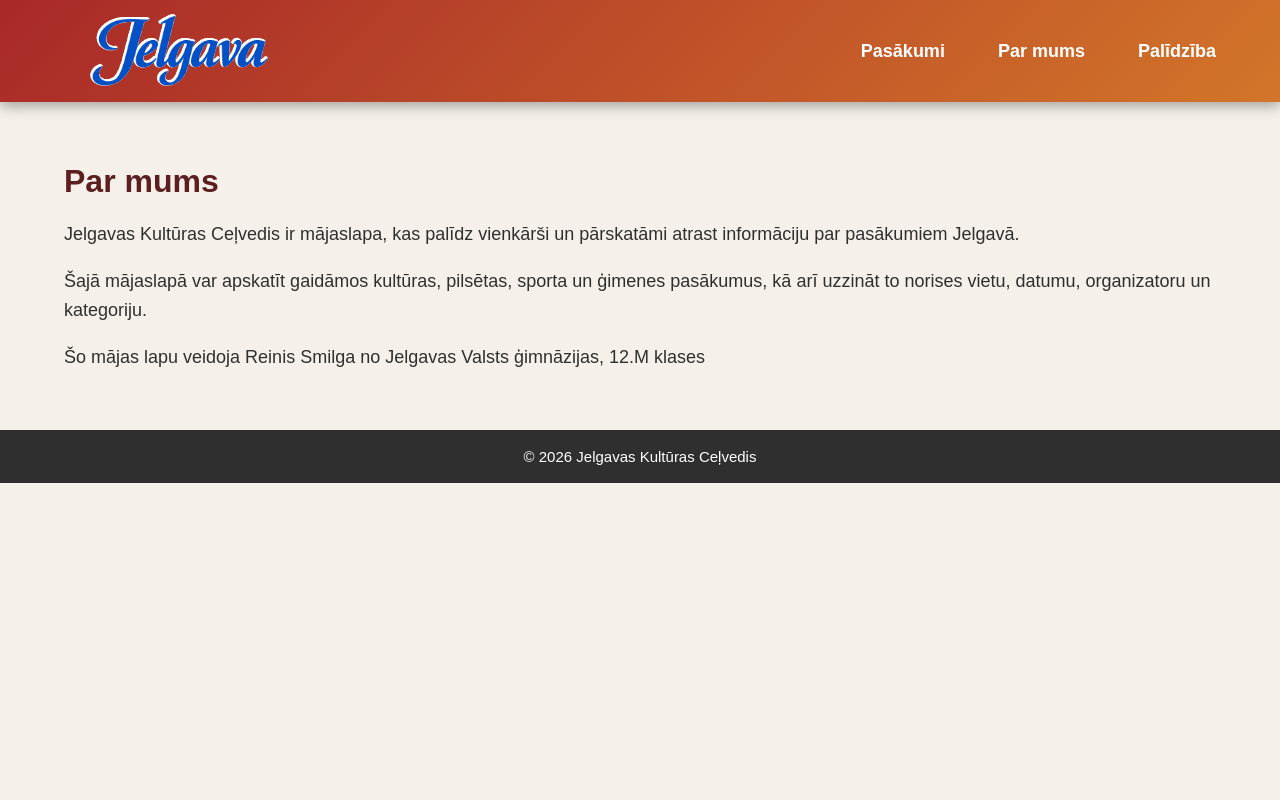
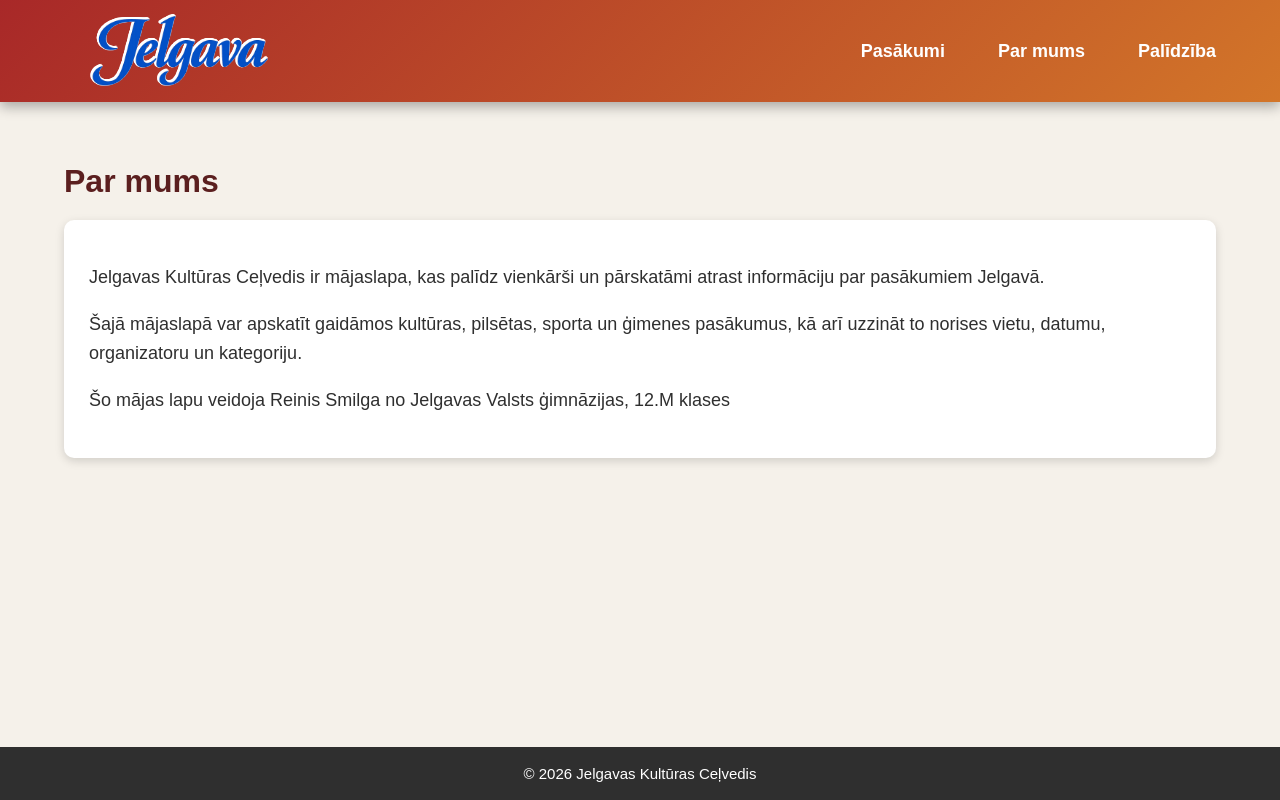
Before and after one commit to ReinisSmilga/Programesanas-projekts, a Flask app: page /par-mums in a window 1280 px wide. Run offline with Flask 3, Linux system fonts and the light colour scheme.

Commit message:
pielaboju dažas kļūdas saistībā ar css

```diff
--- a/static/style.css
+++ b/static/style.css
@@ -10,7 +10,7 @@ body {
     padding: 0;
     display: flex;
     flex-direction: column;
-    min-height: 100%;
+    min-height: 100vh;
 }
 
 header {
@@ -73,6 +73,7 @@ footer {
     color: white;
     text-align: center;
     padding: 18px;
+
 }
 
 footer p {
@@ -106,10 +107,6 @@ footer p {
     text-decoration: none;
     border-radius: 6px;
     margin-top: 10px;
-}
-
-.event_button:hover {
-    background-color: #7d1c1c;
 }
 
 .event_detail {
@@ -216,6 +213,13 @@ footer p {
     border-radius: 10px;
 }
 
+.about_text{
+    background-color: white;
+    padding: 25px;
+    border-radius: 10px;
+    box-shadow: 0 3px 10px rgba(0,0,0,0.15);
+}
+
 @media (max-width: 887px) {
     header {
         flex-direction: row;
@@ -267,6 +271,7 @@ footer p {
     .help_map iframe {
         height: 300px;
     }
+}
 
 @media (min-width: 887px) {
     .mobile{
--- a/templates/about.html
+++ b/templates/about.html
@@ -4,7 +4,9 @@
 
 {% block content %}
 <h1>Par mums</h1>
-<p>Jelgavas Kultūras Ceļvedis ir mājaslapa, kas palīdz vienkārši un pārskatāmi atrast informāciju par pasākumiem Jelgavā.</p>
-<p>Šajā mājaslapā var apskatīt gaidāmos kultūras, pilsētas, sporta un ģimenes pasākumus, kā arī uzzināt to norises vietu, datumu, organizatoru un kategoriju.</p>
-<p>Šo mājas lapu veidoja Reinis Smilga no Jelgavas Valsts ģimnāzijas, 12.M klases</p>
+<div class="about_text">
+    <p>Jelgavas Kultūras Ceļvedis ir mājaslapa, kas palīdz vienkārši un pārskatāmi atrast informāciju par pasākumiem Jelgavā.</p>
+    <p>Šajā mājaslapā var apskatīt gaidāmos kultūras, pilsētas, sporta un ģimenes pasākumus, kā arī uzzināt to norises vietu, datumu, organizatoru un kategoriju.</p>
+    <p>Šo mājas lapu veidoja Reinis Smilga no Jelgavas Valsts ģimnāzijas, 12.M klases</p>
+</div>
 {% endblock %}
```
